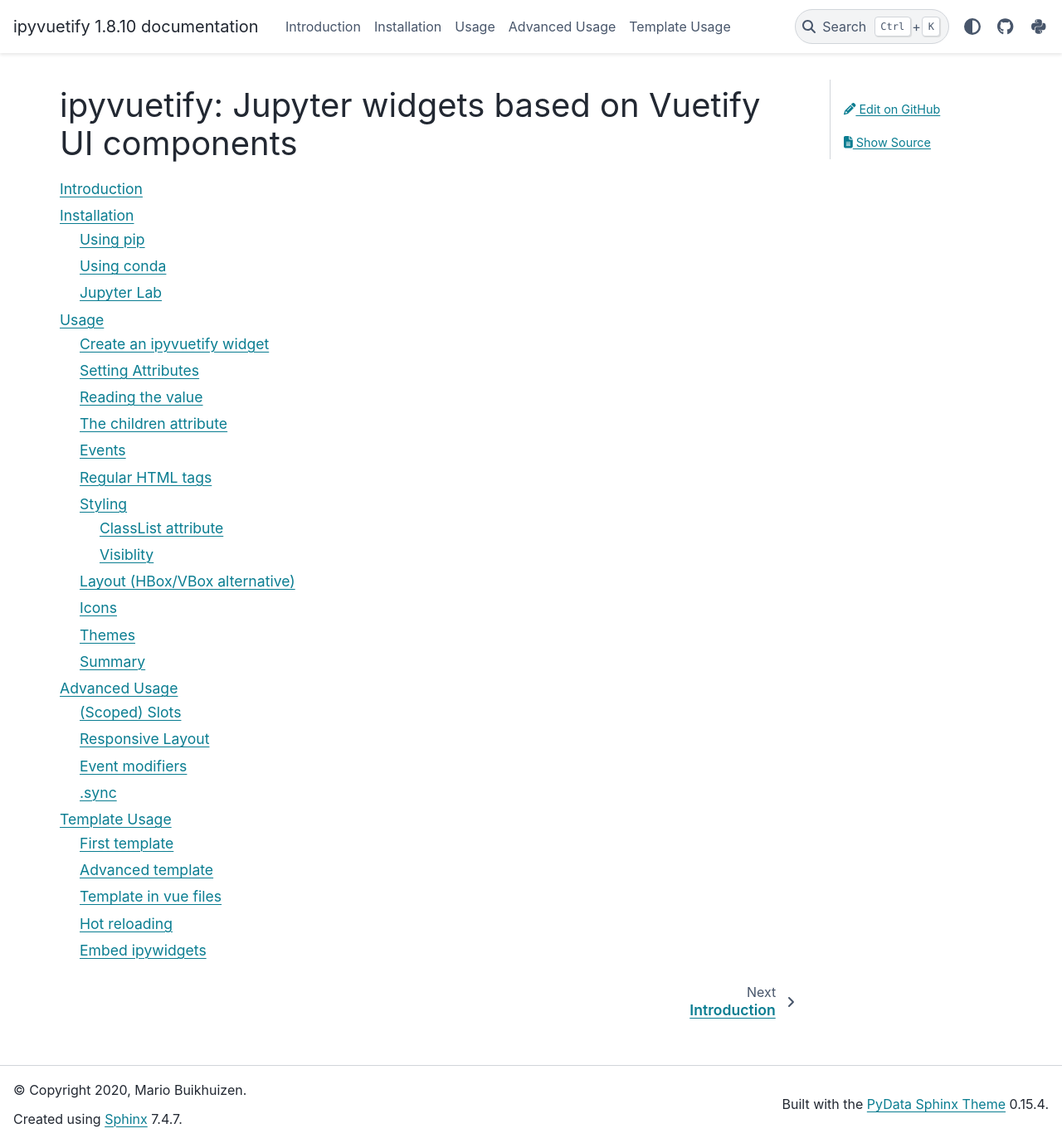
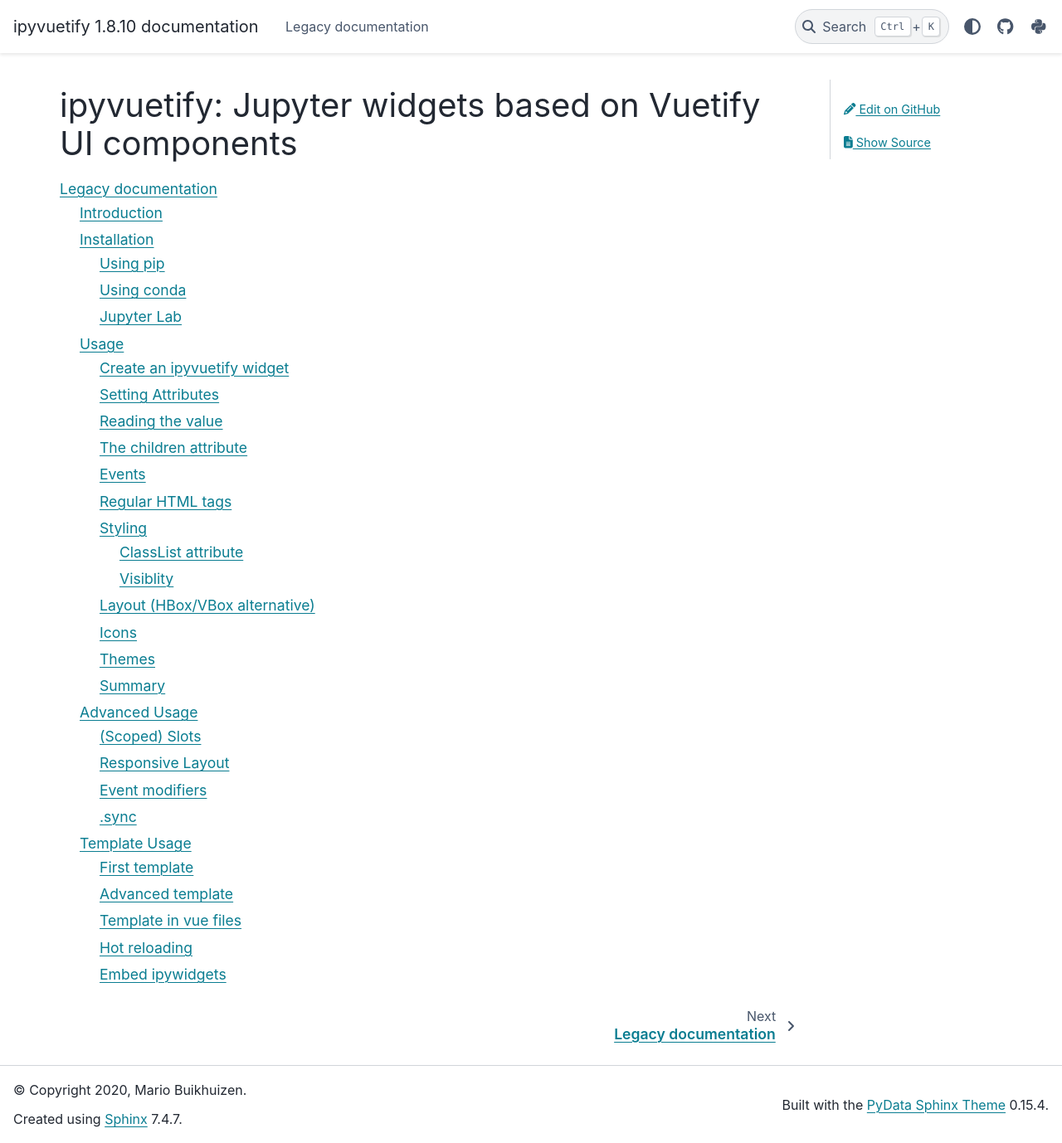
Before and after one commit to widgetti/ipyvuetify, a Sphinx documentation site: the page built from docs/index.rst, in a window 1280 px wide and 1378 px high. Shown: the whole window at 83% size. Built offline with Sphinx 7.4.7 and the PyData theme 0.15.4, drawn with Linux system fonts in a browser that asks for light colours.

Commit message:
docs: move legacy documentation to the same folder

```diff
--- a/docs/index.rst
+++ b/docs/index.rst
@@ -3,8 +3,4 @@
 
 .. toctree::
 
-    introduction
-    installation
-    usage
-    advanced_usage
-    template_usage
+    legacy/index
--- /dev/null
+++ b/docs/legacy/index.rst
@@ -0,0 +1,10 @@
+Legacy documentation
+====================
+
+.. toctree::
+
+    introduction
+    installation
+    usage
+    advanced_usage
+    template_usage
```
Also changed, not shown: docs/legacy/advanced_usage.rst (renamed from docs/advanced_usage.rst), docs/legacy/fruit-selector.vue (renamed from docs/fruit-selector.vue), docs/legacy/installation.rst (renamed from docs/installation.rst), docs/legacy/introduction.rst (renamed from docs/introduction.rst), docs/legacy/showcase.py (renamed from docs/showcase.py), docs/legacy/template_usage.rst (renamed from docs/template_usage.rst), docs/legacy/usage.rst (renamed from docs/usage.rst).
